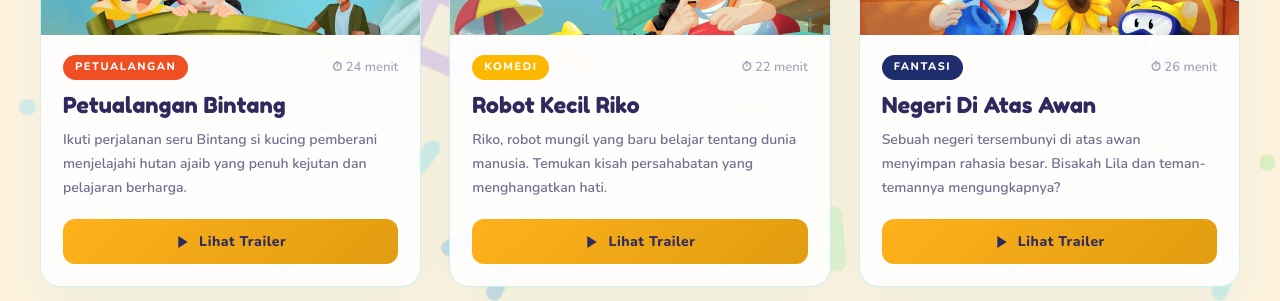
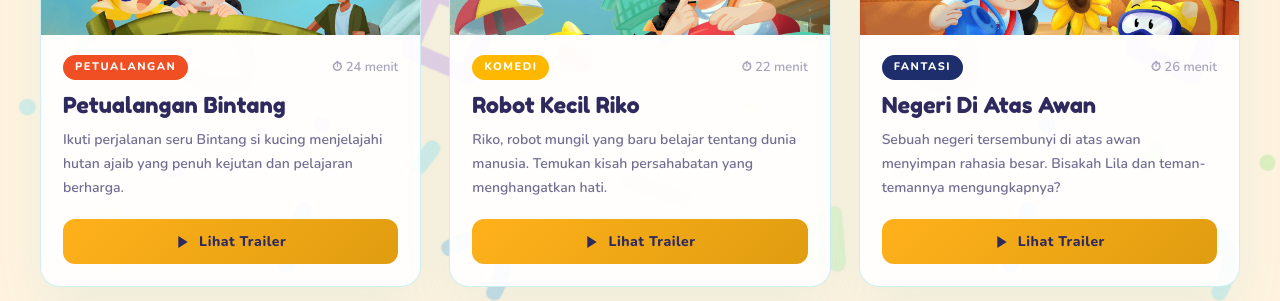
Before and after one commit to ZidanAssyafi/Kidscenter.id, a Next.js app in the folder kidscenter_FE/: page / in a window 1280 px wide. Shown: the part 1980-2281 px from the top of the page. Built offline with nearby package versions, Linux system fonts and the light colour scheme.

Commit message:
upddetttt

```diff
--- a/kidscenter_FE/src/app/page.tsx
+++ b/kidscenter_FE/src/app/page.tsx
@@ -7,7 +7,7 @@ const animations = [
   {
     id: 1,
     title: "Petualangan Bintang",
-    description: "Ikuti perjalanan seru Bintang si kucing pemberani menjelajahi hutan ajaib yang penuh kejutan dan pelajaran berharga.",
+    description: "Ikuti perjalanan seru Bintang si kucing menjelajahi hutan ajaib yang penuh kejutan dan pelajaran berharga.",
     genre: "Petualangan",
     duration: "24 menit",
   },
```
